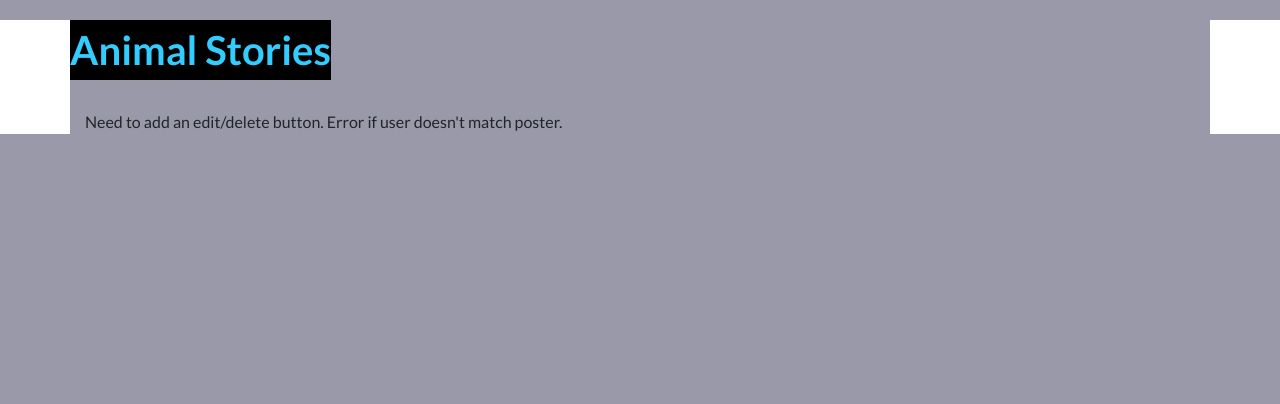
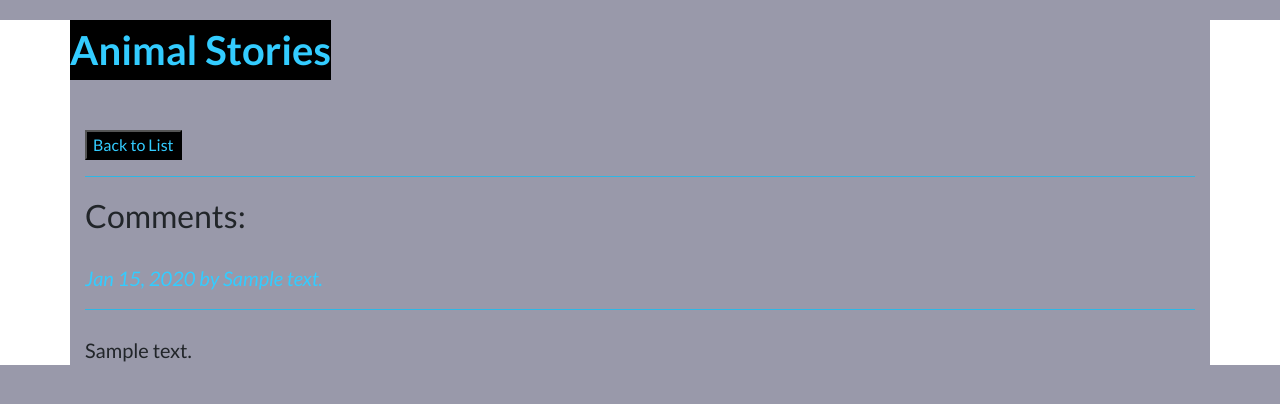
Before and after one commit to rijarobinson/animal-stories, a Python web app: template templates/permalink.html in a window 1280 px wide. Shown: the top 404 px of the page. Run offline with Jinja, Linux system fonts and the light colour scheme; the template is opened without the code that fills it: most values are stand-ins (such as "Sample title", 1, 10 or a date in 2020); some libraries are stand-ins or nearby versions; some web fonts are replaced.

Commit message:
Finish comment functionality, add back to list on detail page

```diff
--- a/css/styles.css
+++ b/css/styles.css
@@ -221,6 +221,10 @@ input[type=submit] {
     padding: 5px;
 }
 
+.remove-padding {
+  padding: 0px;
+}
+
 .post-content {
     margin-top: 5px;
     font-size: 20px;
--- a/templates/permalink.html
+++ b/templates/permalink.html
@@ -2,9 +2,6 @@
 
 {% block content %}
   {{post.render() | safe}}
-<!--permalink is no longer working. works when i remve the code below. and i need to re-do editpost!! gah. Have only done comment until you click "Comment" to get the comment form but that's now broken too.
--->
-    Need to add an edit/delete button. Error if user doesn't match poster.
   {% if post.poster == current_user %}
       <div class="row">
         <div class="col-md-1">
@@ -21,17 +18,54 @@
       </div>
     </div>
   {% endif %}
+<div class="row">
+  <div class="col-md-12">
+  <a href = "/blog#{{post.key().id()}}">
+    <input type="button" alt="Back to List" name = "comment_on_post" value = "Back to List" title = "Click to Go Back to List">
+</a>
+</div>
+</div>
+  <hr>
+
+  <!--TODO: ability to edit comments-->
+  <div class="row">
+    <div class="col-md-12">
+      <h2>Comments:</h2>
+    </div>
+  </div>
+
+  {% if comment_list=="No Comments" %}
+    {{comment_list}}
+  {% else %}
+
+    {% for c in comment_list %}
+    <div class="row">
+      <div class="col-md-12 post-date text-left remove-padding">
+        {{c.created.strftime("%b %d, %Y")}} by {{c.comment_user}}
+      </div>
+    </div>
+    <hr>
+      <div class="row">
+        <div class="col-md-12 post-content remove-padding">
+        {{c.comment_text}}
+        </div>
+      </div>
+    {% endfor %}
+    {% endif %}
+
   {% if comment %}
     <div class="row">
       <div class="col-md-12">
-          <label>
+          <form action="/blog/addcomment" method="post">
+            <label>
             <div>
               Add a Comment
             </div>
             <textarea name="comment" style="width: 500px; height: 100px;"></textarea>
           </label>
-          <form action="/comment" method="post">
-          <input type="button" value="Add Comment" name="add_comment">
+          <input type="button" value="Add Comment" name="add_comment" OnClick="this.form.submit();">
+          <input type="hidden" name="current_user" value="{{current_user}}">
+          <input type="hidden" name="post_key" value="{{post.key().id()}}">
         </div>
       </div>
   {% endif %}
```
Also changed, not shown: blog.py (+25 -3 lines).
